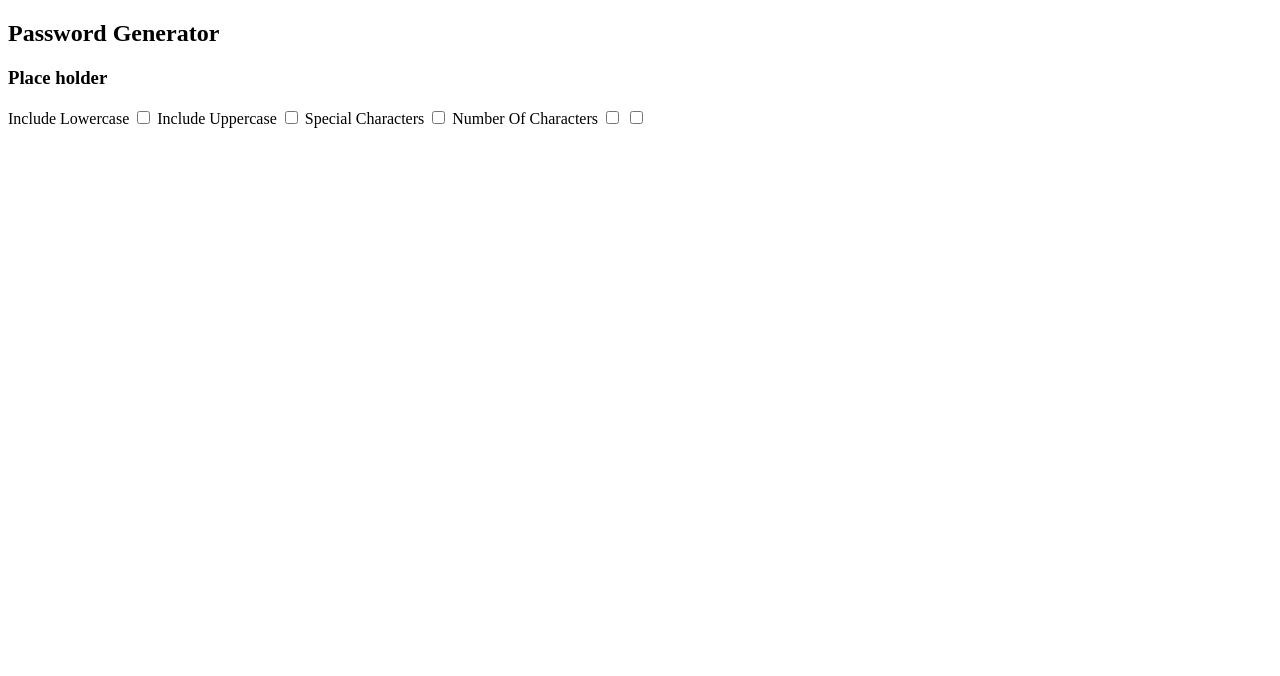
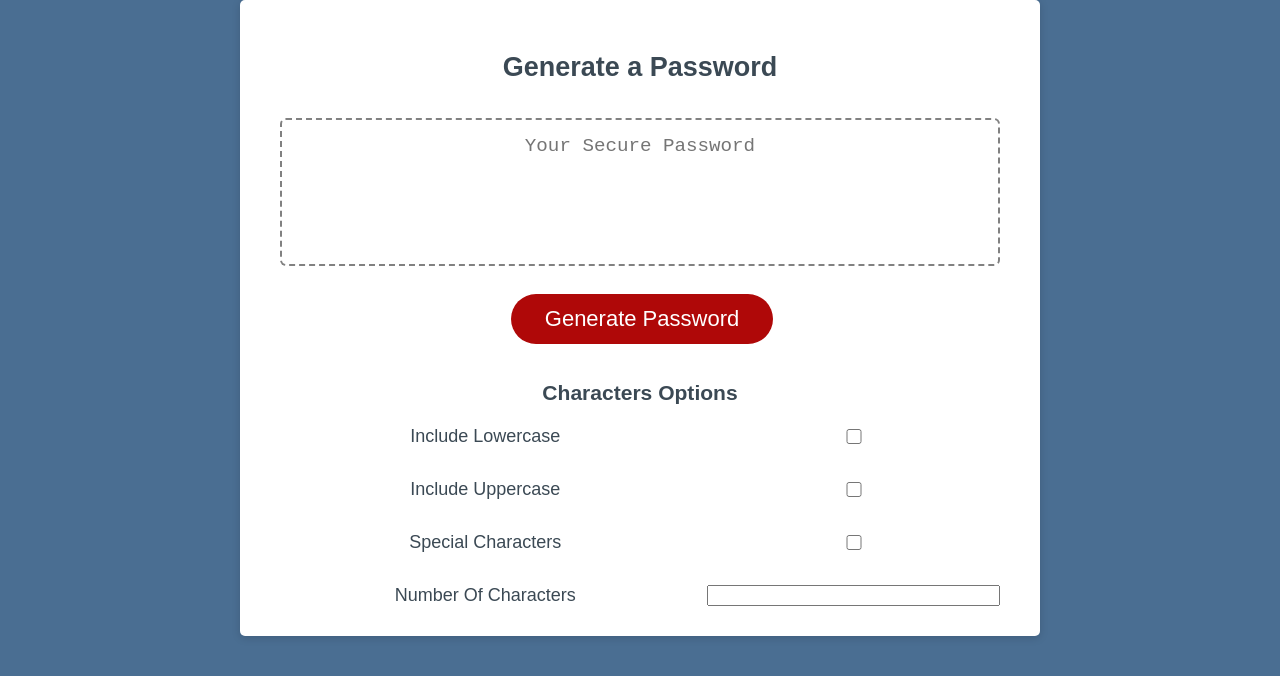
Before and after one commit to TKDoyer/Module3passwordgen, a plain HTML site: page index.html in a window 1280 px wide. Drawn offline with Linux system fonts and the light colour scheme.

Commit message:
starting JS

```diff
--- a/index.html
+++ b/index.html
@@ -1,5 +1,6 @@
 <!DOCTYPE html>
 <html lang="en">
+
 <head>
     <meta charset="UTF-8">
     <meta http-equiv="X-UA-Compatible" content="IE=edge">
@@ -10,9 +11,24 @@
 
 <body>
     <section>
-        <H2>Password Generator</H2>
-        <h3>Place holder</h3>
-        <div>
+
+        <div class="card">
+            <div class="card-header">
+                <h2> Generate a Password</h2>
+            </div>
+            <div class="card-body">
+                <textarea
+                  readonly
+                  id="password"
+                  placeholder="Your Secure Password"
+                  aria-label="Generated Password"
+                ></textarea>
+              </div>
+            <footer class="card-footer">
+                <button id="generate" class="btn">Generate Password</button>
+                <Section>
+                    <h3>Characters Options</h3>
+                    <section class="option">
                         <label for="LowerCase">
                             Include Lowercase
                         </label>
@@ -32,18 +48,19 @@
                             Number Of Characters
                         </label>
 
-            <input type="checkbox">
+                        <input type="number" min="8" max="128">
+
+                    </section>
+                </Section>
+            </footer>
+            </div>
+          </div>
 
 
-            </label>
-
-            <input type="checkbox">
-        </div>
-
     </section>
-
+    <script src="script.js"></script>
 
 </body>
 
-    <script src="script.js"></script>
+
 </html>
--- a/style.css
+++ b/style.css
@@ -0,0 +1,151 @@
+*,
+*::before,
+*::after {
+  box-sizing: border-box;
+}
+
+html,
+body,
+.wrapper {
+  height: 100%;
+  margin: 0;
+  padding: 0;
+}
+
+body {
+  font-family: sans-serif;
+  background-color: #4a6e92;
+}
+
+.wrapper {
+  padding-top: 30px;
+  padding-left: 20px;
+  padding-right: 20px;
+}
+
+header {
+  text-align: center;
+  padding: 20px;
+  padding-top: 0px;
+  color: hsl(206, 17%, 28%);
+}
+
+.card {
+  background-color: hsl(0, 0%, 100%);
+  border-radius: 5px;
+  border-width: 1px;
+  box-shadow: rgba(0, 0, 0, 0.15) 0px 2px 8px 0px;
+  color: hsl(206, 17%, 28%);
+  font-size: 18px;
+  margin: 0 auto;
+  max-width: 800px;
+  padding: 30px 40px;
+}
+
+.card-header::after {
+  content: "";
+  display: block;
+  width: 100%;
+  background: none;
+  height: 2px;
+}
+
+.card-header {
+    text-align: center;
+}
+
+.card-body {
+  min-height: 100px;
+}
+
+.card-footer {
+  text-align: center;
+}
+
+.card-footer::before {
+  content: " ";
+  display: block;
+  width: 100%;
+  background: hsl(0, 0%, 100%);
+  height: 2px;
+}
+
+.card-footer::after {
+  content: " ";
+  display: block;
+  clear: both;
+}
+
+.btn {
+  border: none;
+  background-color: hsl(360, 91%, 36%);
+  border-radius: 25px;
+  box-shadow: rgba(0, 0, 0, 0.1) 0px 1px 6px 0px rgba(0, 0, 0, 0.2) 0px 1px 1px
+    0px;
+  color: hsl(0, 0%, 100%);
+  display: inline-block;
+  font-size: 22px;
+  line-height: 22px;
+  margin: 16px 16px 16px 20px;
+  padding: 14px 34px;
+  text-align: center;
+  cursor: pointer;
+}
+
+button[disabled] {
+  cursor: default;
+  background: #c0c7cf;
+}
+
+.float-right {
+  float: right;
+}
+
+#password {
+  -webkit-appearance: none;
+  -moz-appearance: none;
+  appearance: none;
+  border: none;
+  display: block;
+  width: 100%;
+  padding-top: 15px;
+  padding-left: 15px;
+  padding-right: 15px;
+  padding-bottom: 85px;
+  font-size: 1.2rem;
+  text-align: center;
+  margin-top: 10px;
+  margin-bottom: 10px;
+  border: 2px dashed #818181;
+  border-radius: 6px;
+  resize: none;
+  overflow: hidden;
+}
+
+@media (max-width: 690px) {
+  .btn {
+    font-size: 1rem;
+    margin: 16px 0px 0px 0px;
+    padding: 10px 15px;
+  }
+
+  #password {
+    font-size: 1rem;
+  }
+}
+
+@media (max-width: 500px) {
+  .btn {
+    font-size: 0.8rem;
+  }
+}
+.option {
+    display: grid;
+    grid-template-columns: auto auto;
+    gap: 1rem;
+    row-gap: 2rem;
+}
+© 2022 GitHub, Inc.
+Terms
+Privacy
+Security
```
Also changed, not shown: main.js (+17 -0 lines). Lines whose indentation alone changed are shown as unchanged.
